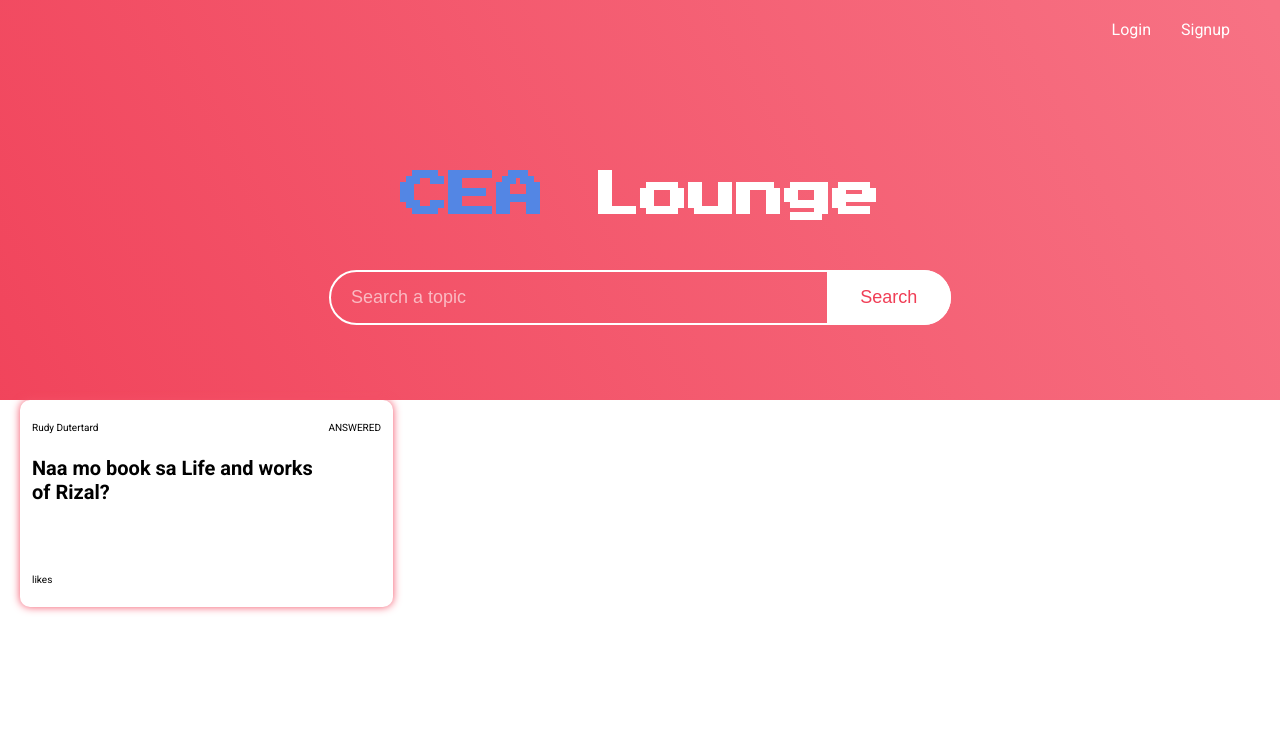
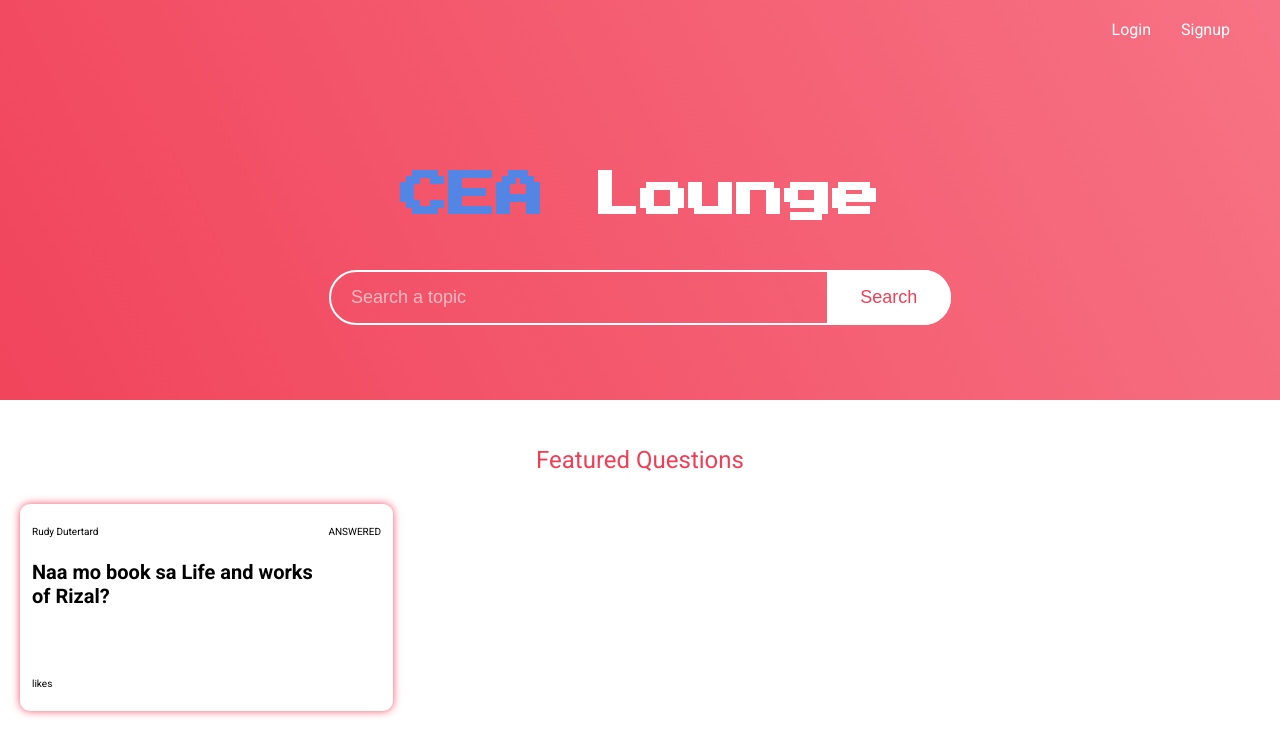
Before and after one commit to zhyrzh/cea_lounge, a React app: page / in a window 1280 px wide. Shown: the top 756 px of the page. Built offline with nearby package versions, Linux system fonts and the light colour scheme.

Commit message:
temporarily paused

```diff
--- a/src/components/Home/index.js
+++ b/src/components/Home/index.js
@@ -26,6 +26,7 @@ const Home = () => {
         </div>
       </div>
       <div className="featured-questions">
+        <h1 className="featured-questions__title">Featured Questions</h1>
         <div className="featured-questions__container">
           <div className="featured-question">
             <div className="featured-question__top-section">
--- a/src/scss/pages/_home.scss
+++ b/src/scss/pages/_home.scss
@@ -92,6 +92,7 @@
 
 .featured-questions {
   height: 50vh;
+  padding-top: 3rem;
   background-color: #fff;
   &__container {
     max-width: 144rem;
@@ -99,4 +100,12 @@
     margin: 0 auto;
     display: flex;
   }
+
+  &__title {
+    font-size: 2.4rem;
+    font-weight: 400;
+    margin-bottom: 3rem;
+    color: $pink200;
+    text-align: center;
+  }
 }
```
